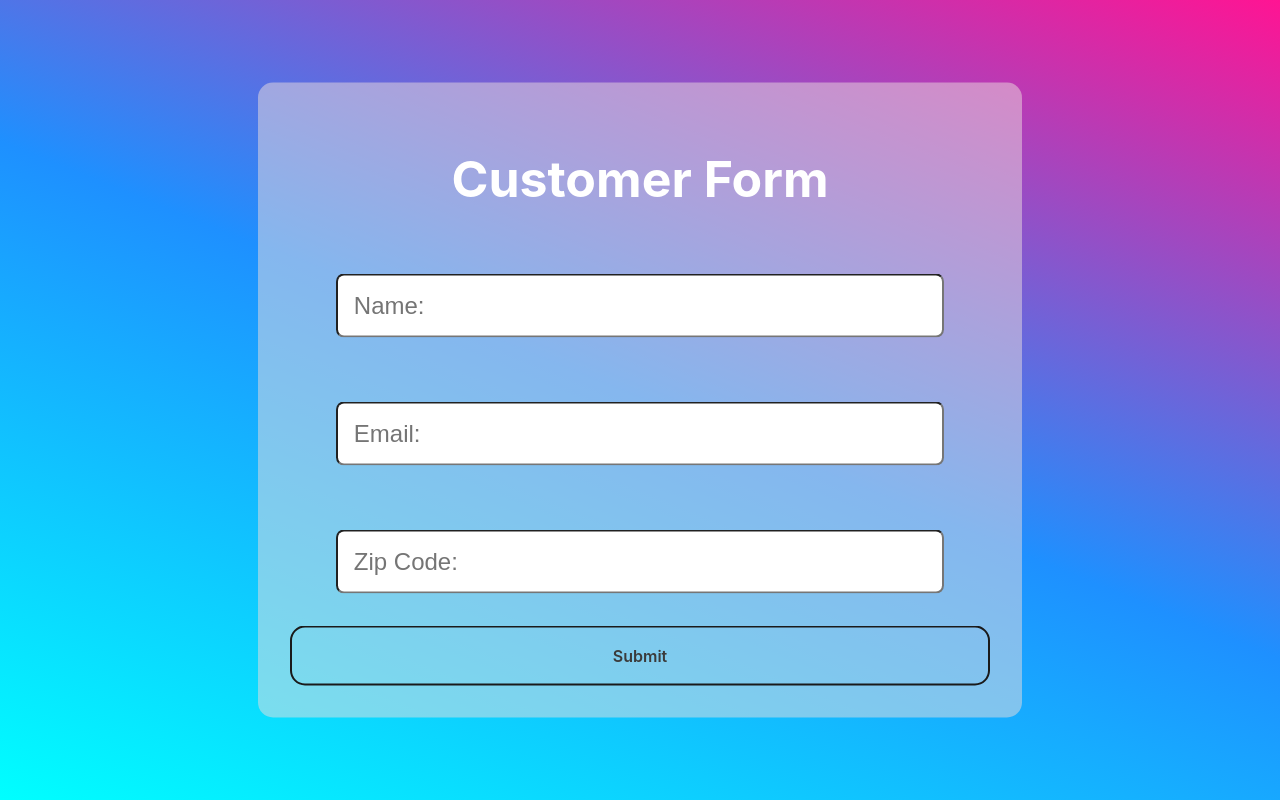
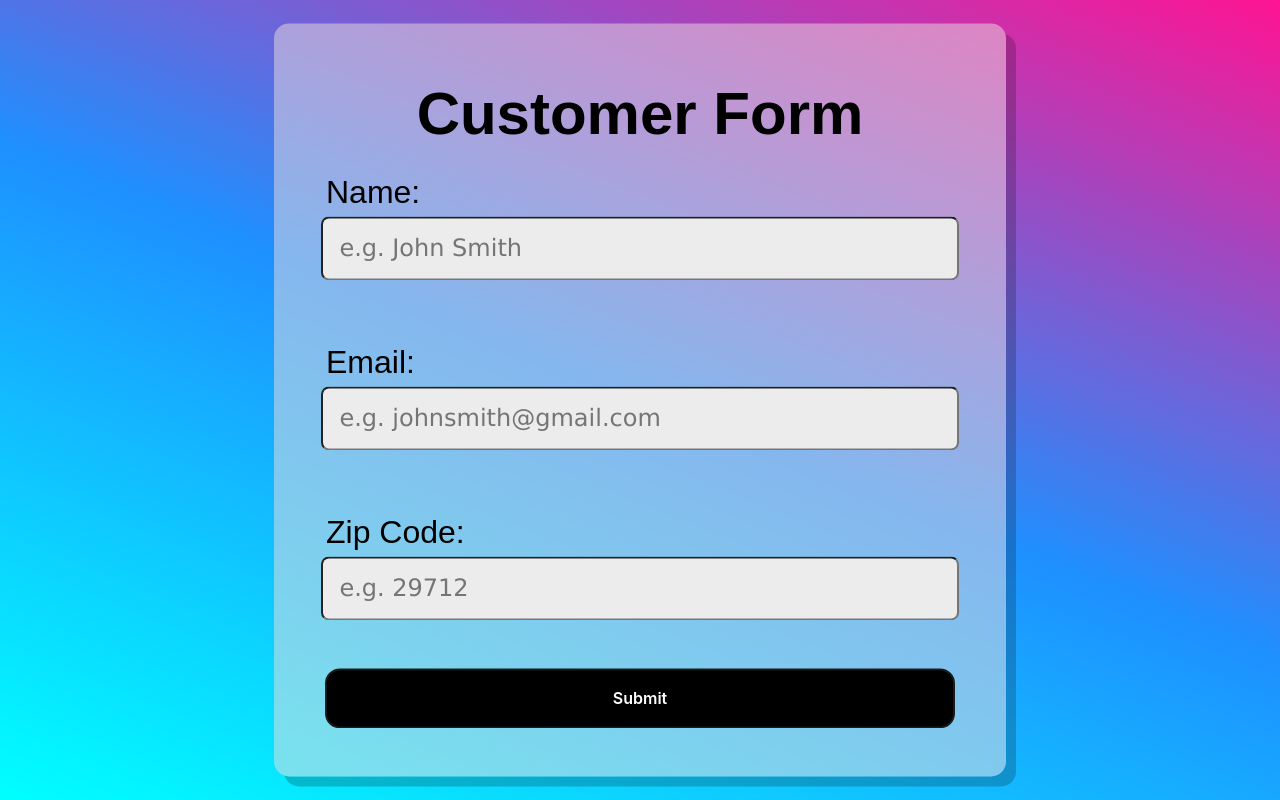
Before and after one commit to justwillj/Customer-form-exercise-v1, a React (Create React App) app: page / in a window 1280 px wide. Built offline with nearby package versions, Linux system fonts and the light colour scheme.

Commit message:
Added more CSS throught the files

```diff
--- a/src/components/app/App.css
+++ b/src/components/app/App.css
@@ -4,15 +4,18 @@ html {
 }
 
 p {
+  font-family:Arial, Helvetica, sans-serif;
   margin-left: 70px;
   position: absolute;
-  margin-top: 1px;
+  margin-top: -45px;
   font-size: 24px;
   color: red;
 }
 h1 {
-  font-size: 50px;
-  color: white;
+  font-size: 60px;
+  color:black;
+  font-family:Arial, Helvetica, sans-serif;
+  margin-bottom: 10px;
 }
 
 form {
@@ -30,20 +33,20 @@ form {
   flex-direction: column;
   background: rgba(235, 222, 222, 0.5);
   border-radius: 15px;
+  box-shadow: 10px 10px rgba(0, 0, 0, 0.2);
 }
 
 /* CSS */
-.button-28 {
+.btn-submit {
   appearance: none;
-  background-color: transparent;
-  border: 2px solid #1a1a1a;
+  background-color: #000000;
+  border: 2px solid #1A1A1A;
   border-radius: 15px;
   box-sizing: border-box;
-  color: #3b3b3b;
+  color: #FFFFFF;
   cursor: pointer;
   display: inline-block;
-  font-family: Roobert, -apple-system, BlinkMacSystemFont, "Segoe UI", Helvetica,
-    Arial, sans-serif, "Apple Color Emoji", "Segoe UI Emoji", "Segoe UI Symbol";
+  font-family: Roobert,-apple-system,BlinkMacSystemFont,"Segoe UI",Helvetica,Arial,sans-serif,"Apple Color Emoji","Segoe UI Emoji","Segoe UI Symbol";
   font-size: 16px;
   font-weight: 600;
   line-height: normal;
@@ -54,26 +57,32 @@ form {
   padding: 16px 24px;
   text-align: center;
   text-decoration: none;
-  transition: all 300ms cubic-bezier(0.23, 1, 0.32, 1);
+  transition: all 300ms cubic-bezier(.23, 1, 0.32, 1);
   user-select: none;
   -webkit-user-select: none;
   touch-action: manipulation;
-  width: 100%;
+  width: 90%;
   will-change: transform;
 }
 
-.button-28:disabled {
+.btn-submit:disabled {
   pointer-events: none;
 }
 
-.button-28:hover {
-  color: #fff;
-  background-color: #1a1a1a;
+.btn-submit:hover {
   box-shadow: rgba(0, 0, 0, 0.25) 0 8px 15px;
   transform: translateY(-2px);
 }
 
-.button-28:active {
+.btn-submit:active {
   box-shadow: none;
   transform: translateY(0);
 }
+
+.input-error{
+  padding: 1rem 1rem 1rem 1rem;
+  width: 90%;
+  border-radius: 8px;
+  font-family:'Lucida Sans', 'Lucida Sans Regular', 'Lucida Grande', 'Lucida Sans Unicode', Geneva, Verdana, sans-serif;
+  border: 2px solid red;
+}
--- a/src/components/app/App.js
+++ b/src/components/app/App.js
@@ -53,31 +53,37 @@ const App = () => {
     <div className="main">
       <h1>Customer Form </h1>
       <form onSubmit={formCheck} noValidate>
-        {nameError ? <p>Must be 3 characters</p> : null}
         <Input
+          label="Name:"
           type="text"
           value={name}
           onChange={inputOnChangeName}
-          placeholder="Name:"
+          placeholder="e.g. John Smith"
+          className={nameError ? "input-error" : null}
         />
+        {nameError ? <p>Must be at least 3 characters</p> : null}
 
-        {emailError ? <p>Must be a valid email</p> : null}
         <Input
+          label="Email:"
           type="email"
           value={email}
           onChange={inputOnChangeEmail}
-          placeholder="Email:"
+          placeholder="e.g. johnsmith@gmail.com"
+          className={emailError ? "input-error" : null}
         />
+        {emailError ? <p>Must be a valid email</p> : null}
 
-        {zipCodeError ? <p>Must be a valid zip code</p> : null}
         <Input
+          label="Zip Code:"
           type="number"
           value={zipCode}
           onChange={inputOnChangeZipCode}
-          placeholder="Zip Code:"
+          placeholder="e.g. 29712"
+          className={zipCodeError ? "input-error" : null}
         />
+        {zipCodeError ? <p>Must be a valid zip code</p> : null}
 
-        <input className="button-28" type="submit"></input>
+        <input className="btn-submit" type="submit"></input>
       </form>
     </div>
   );
--- a/src/components/input/Input.css
+++ b/src/components/input/Input.css
@@ -2,16 +2,44 @@ input {
   padding: 1rem 1rem 1rem 1rem;
   width: 90%;
   border-radius: 8px;
+  font-family:'Lucida Sans', 'Lucida Sans Regular', 'Lucida Grande', 'Lucida Sans Unicode', Geneva, Verdana, sans-serif;
+  background-color: rgb(236, 236, 236);
+
 }
 input[type="text"] {
   font-size: 24px;
 }
+input[type="text"]:focus {
+    outline: 2px solid green;
+     border: 1.5px solid green;
+  }
+
 input[type="email"] {
   font-size: 24px;
 }
+input[type="email"]:focus {
+    outline: 2px solid green;
+     border: 1.5px solid green;
+  }
+
 input[type="number"] {
   font-size: 24px;
 }
+
+input[type="number"]:focus {
+    outline: 2px solid green;
+     border: 1.5px solid green;
+  }
 div {
-  padding: 2rem;
+  padding: 1rem;
+  padding-bottom: 3rem;
+
 }
+
+label {
+    font-family:Arial, Helvetica, sans-serif;
+    padding-bottom: 5px;
+    font-size: xx-large;
+    display: flex;
+    margin-left: 20px;
+}
--- a/src/components/input/Input.js
+++ b/src/components/input/Input.js
@@ -1,6 +1,6 @@
 import React from "react";
 import "./Input.css";
-const Input = ({ label, type, value, onChange, placeholder }) => (
+const Input = ({ label, type, value, onChange, placeholder, className }) => (
   <div>
     <label htmlFor={label}>{label}</label>
     <input
@@ -10,7 +10,9 @@ const Input = ({ label, type, value, onChange, placeholder }) => (
       value={value}
       onChange={onChange}
       placeholder={placeholder}
+      className={className}
     />
+    <span class="focus-border"></span>
   </div>
 );
 
```
Also changed, not shown: 1 other file (tests, documents, lock files or other folders).
